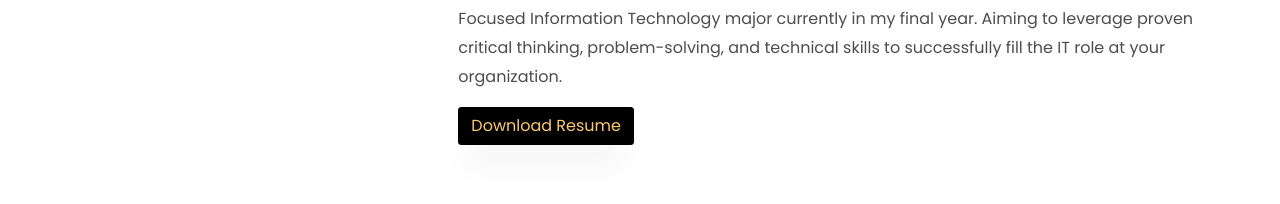
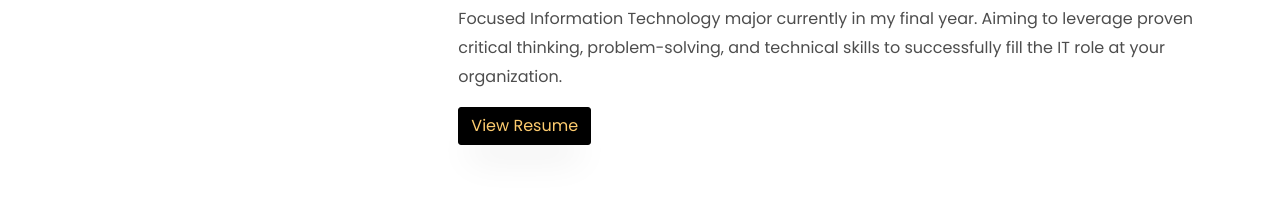
Before and after one commit to owaishaikh/portfolio, a plain HTML site: page index.html in a window 1280 px wide. Shown: the part 1185-1389 px from the top of the page. Drawn offline with Linux system fonts and the light colour scheme; some packages are replaced by stand-ins of ours; no server answers; files whose address does not match are found by name; a web font is replaced by a local one.

Commit message:
Update index.html

```diff
--- a/index.html
+++ b/index.html
@@ -90,7 +90,7 @@
 				<div class="col-md-8">
 					<h2>Web <span>Developer</span>, IT Student, and <span>Blockchain</span> Enthusiast.</h2>
 					<p>Focused Information Technology major currently in my final year. Aiming to leverage proven critical thinking, problem-solving, and technical skills to successfully fill the IT role at your organization.</p>
-					<button class="btn btn-black"><a href="#" class="">Download Resume</a></button>
+					<button class="btn btn-black"><a href="certificates/resume.pdf" class="">View Resume</a></button>
 				</div>
 			</div>
 		</div>
```
